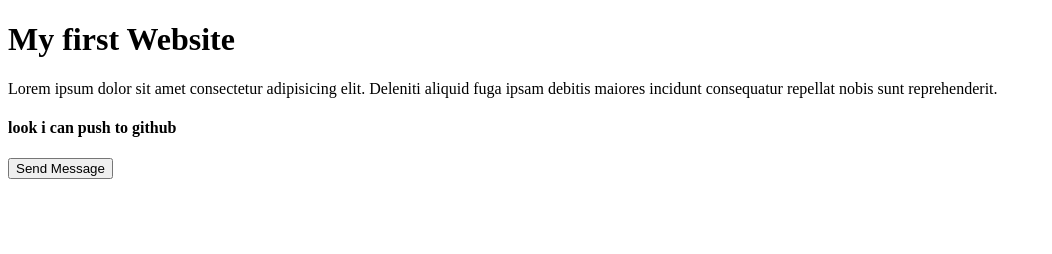
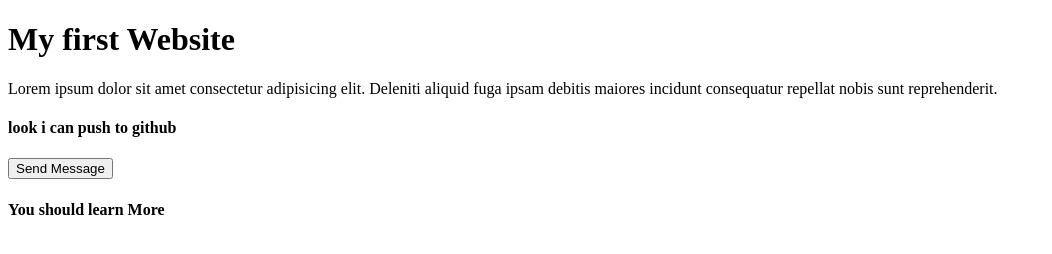
Before and after one commit to abidzmohammad/practice-purpose, a plain HTML site: page index.html in a window 1280 px wide. Shown: the whole page, without its empty margins (0-1052 px from the left). Drawn offline with Linux system fonts and the light colour scheme.

Commit message:
Update index.html

```diff
--- a/index.html
+++ b/index.html
@@ -14,6 +14,7 @@
     <p>Lorem ipsum dolor sit amet consectetur adipisicing elit. Deleniti aliquid fuga ipsam debitis maiores incidunt consequatur repellat nobis sunt reprehenderit.</p>
     <h4>look i can push to github</h4>
     <button type="submit">Send Message</button>
+    <h4>You should learn More </h4>
 
 </body>
 
```
